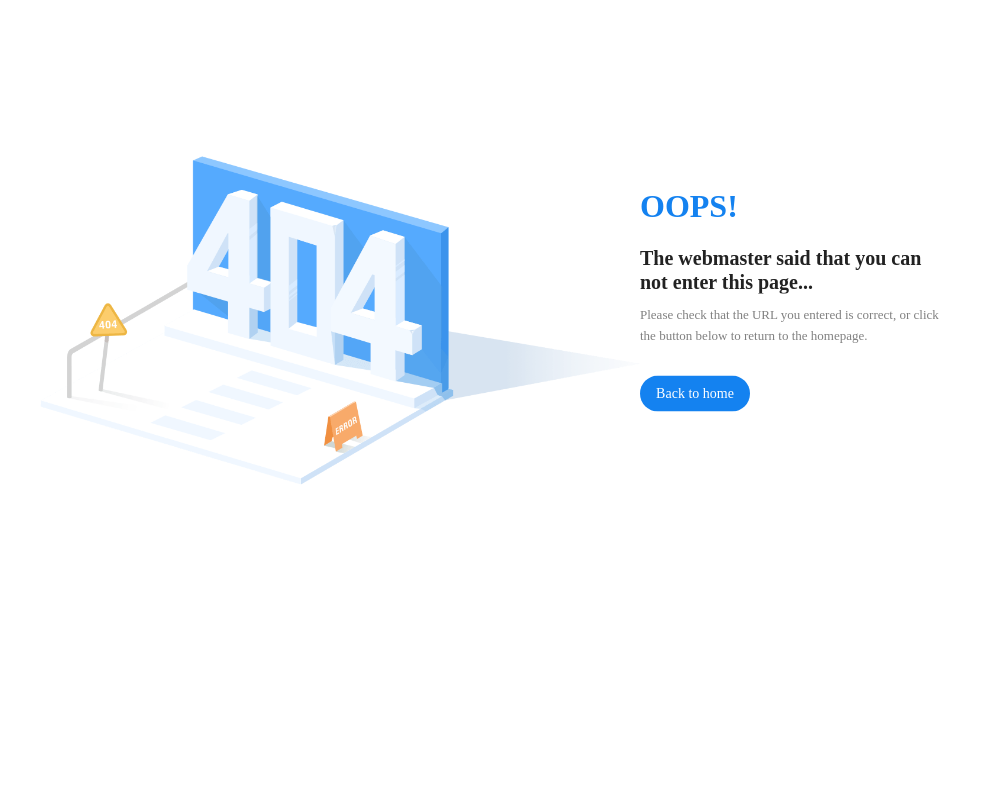
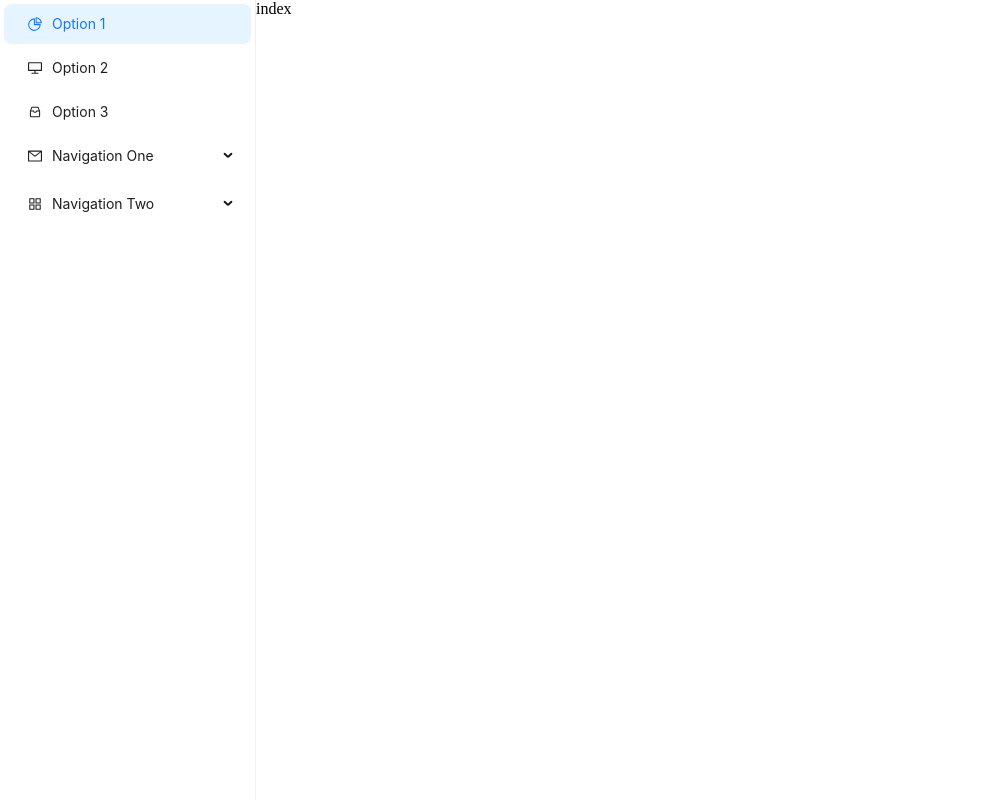
Before and after one commit to songtaoWan/blog-admin-next, a Vue app: page / in a window 1280 px wide. Shown: the whole page, without its empty margins (0-998 px from the left). Built offline with nearby package versions, Linux system fonts and the light colour scheme.

Commit message:
feat: 布局设计，侧边菜单栏静态布局

```diff
--- /dev/null
+++ b/src/layout/LayoutView.vue
@@ -0,0 +1,18 @@
+<script lang="ts" setup>
+import AsideView from './components/AsideView.vue';
+</script>
+
+<template>
+  <div class="layout">
+    <AsideView />
+    <div class="layout_container">
+      <router-view />
+    </div>
+  </div>
+</template>
+
+<style lang="scss" scoped>
+.layout {
+  display: flex;
+}
+</style>
--- /dev/null
+++ b/src/layout/components/AsideView.vue
@@ -0,0 +1,130 @@
+<script lang="ts" setup>
+import { Menu as AMenu } from 'ant-design-vue'
+import { reactive, watch, h } from 'vue'
+import {
+  PieChartOutlined,
+  MailOutlined,
+  DesktopOutlined,
+  InboxOutlined,
+  AppstoreOutlined
+} from '@ant-design/icons-vue'
+import { useSettingStore } from '@/stores/setting'
+
+const { theme, collapsed } = useSettingStore()
+
+const state = reactive<{ selectedKeys: string[]; openKeys: string[]; preOpenKeys: string[] }>({
+  selectedKeys: ['1'],
+  openKeys: [],
+  preOpenKeys: []
+})
+const items = reactive([
+  {
+    key: '1',
+    icon: () => h(PieChartOutlined),
+    label: 'Option 1'
+  },
+  {
+    key: '2',
+    icon: () => h(DesktopOutlined),
+    label: 'Option 2'
+  },
+  {
+    key: '3',
+    icon: () => h(InboxOutlined),
+    label: 'Option 3'
+  },
+  {
+    key: 'sub1',
+    icon: () => h(MailOutlined),
+    label: 'Navigation One',
+    children: [
+      {
+        key: '5',
+        label: 'Option 5'
+      },
+      {
+        key: '6',
+        label: 'Option 6'
+      },
+      {
+        key: '7',
+        label: 'Option 7'
+      },
+      {
+        key: '8',
+        label: 'Option 8'
+      }
+    ]
+  },
+  {
+    key: 'sub2',
+    icon: () => h(AppstoreOutlined),
+    label: 'Navigation Two',
+    children: [
+      {
+        key: '9',
+        label: 'Option 9'
+      },
+      {
+        key: '10',
+        label: 'Option 10'
+      },
+      {
+        key: 'sub3',
+        label: 'Submenu',
+        children: [
+          {
+            key: '11',
+            label: 'Option 11'
+          },
+          {
+            key: '12',
+            label: 'Option 12'
+          }
+        ]
+      }
+    ]
+  }
+])
+watch(
+  () => state.openKeys,
+  (_val, oldVal) => {
+    state.preOpenKeys = oldVal
+  }
+)
+watch(
+  () => collapsed,
+  (val) => {
+    state.openKeys = val ? [] : state.preOpenKeys
+  }
+)
+</script>
+
+<template>
+  <aside class="layout_aside">
+    <a-menu
+      v-model:openKeys="state.openKeys"
+      v-model:selectedKeys="state.selectedKeys"
+      mode="inline"
+      :theme="theme"
+      :inline-collapsed="collapsed"
+      :items="items"
+    ></a-menu>
+  </aside>
+</template>
+
+<style lang="scss" scoped>
+.layout_aside {
+  flex-shrink: 0;
+  overflow-y: auto;
+  width: 256px;
+  height: 100vh;
+  &::-webkit-scrollbar {
+    display: none;
+  }
+}
+
+:deep(.ant-menu) {
+  height: 100%;
+}
+</style>
--- a/src/router/index.ts
+++ b/src/router/index.ts
@@ -1,6 +1,7 @@
 import { createRouter, createWebHistory } from 'vue-router'
 import LoginView from '@/views/LoginView.vue'
 import NotFound from '@/views/NotFound.vue'
+import LayoutView from '@/layout/LayoutView.vue'
 
 const router = createRouter({
   history: createWebHistory(import.meta.env.BASE_URL),
@@ -11,6 +12,20 @@ const router = createRouter({
       component: LoginView
     },
     {
+      path: '/',
+      component: LayoutView,
+      children: [
+        {
+          path: '',
+          name: 'home',
+          component: () => import('@/views/home/HomeView.vue'),
+          meta: {
+            title: '首页'
+          }
+        }
+      ]
+    },
+    {
       path: '/:pathMatch(.*)*',
       name: 'not-found',
       component: NotFound
--- /dev/null
+++ b/src/views/home/HomeView.vue
@@ -0,0 +1,11 @@
+<script lang="ts" setup>
+
+</script>
+
+<template>
+  <div>index</div>
+</template>
+
+<style lang="scss" scoped>
+
+</style>
```
